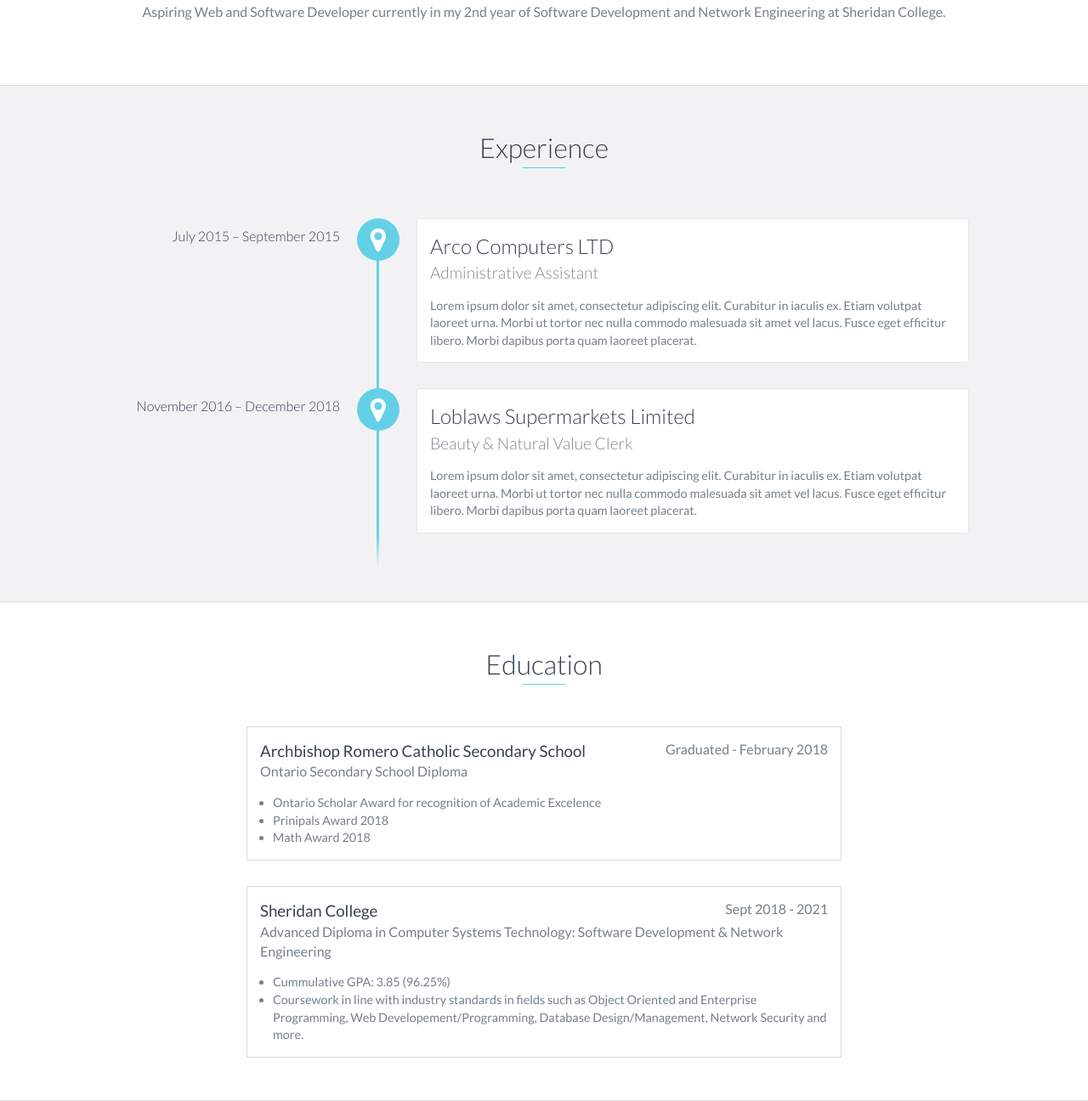
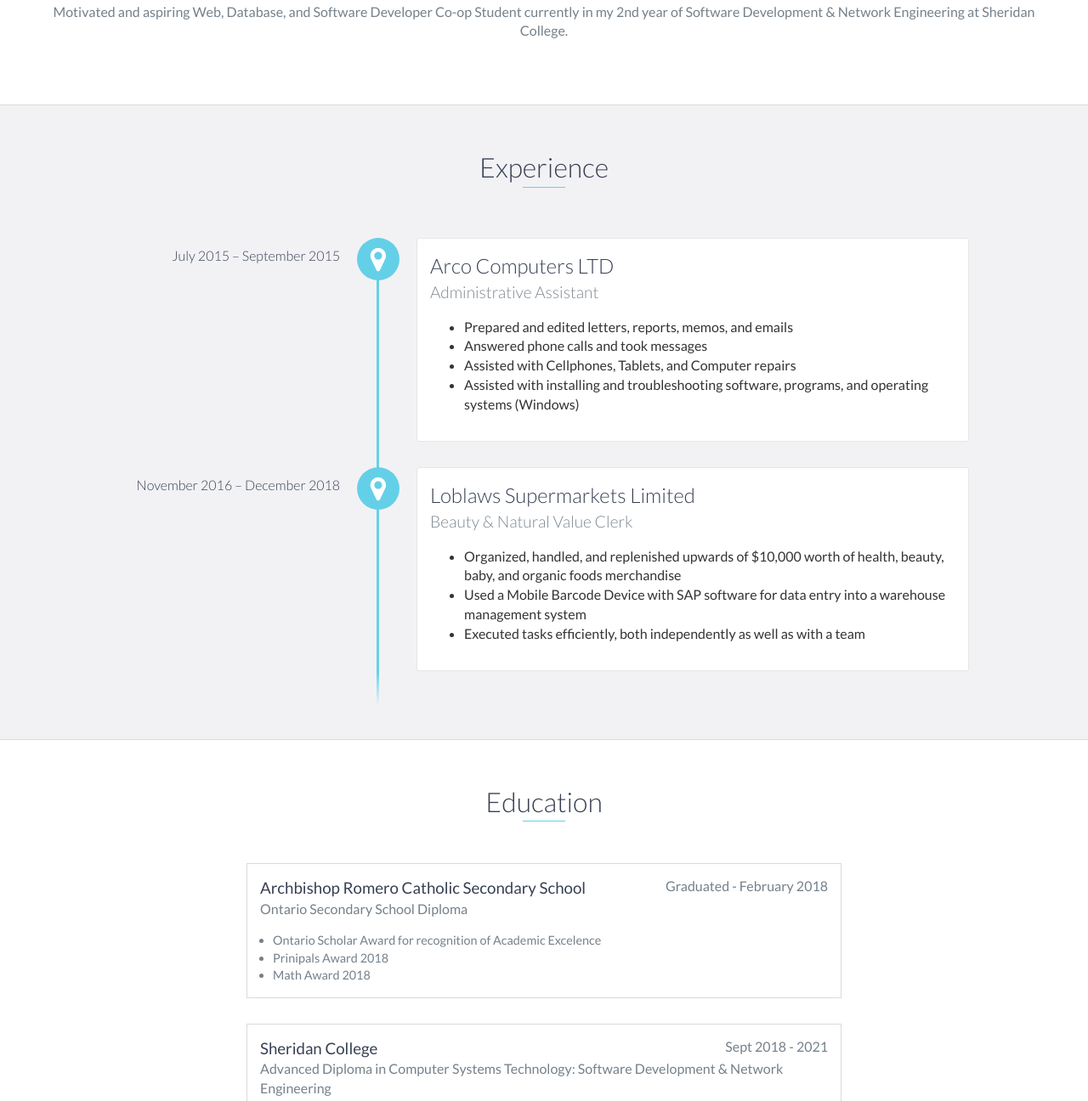
Before and after one commit to Zahra-Arshad/Zahra-Arshad.github.io, a website: page index.html in a window 1280 px wide. Shown: the part 1248-2544 px from the top of the page at 85% size. Drawn offline with nearby package versions, Linux system fonts and the light colour scheme.

Commit message:
Update index.html
updated education, bio, work experience

```diff
--- a/index.html
+++ b/index.html
@@ -74,8 +74,7 @@
                 </div>
                 <div>
                     <p>
-                        Aspiring Web and Software Developer currently in my 2nd year of Software Development and Network Engineering at Sheridan College.                     </p>
-                </div>
+                        Motivated and aspiring Web, Database, and Software Developer Co-op Student currently in my 2nd year of Software Development & Network Engineering at Sheridan College.                 </div>
             </div>
         </div>
     </div>
@@ -87,9 +86,20 @@
             <div data-date="July 2015 – September 2015">
                 <h3>Arco Computers LTD</h3>
                 <h4>Administrative Assistant</h4>
-                <p>
-                    Lorem ipsum dolor sit amet, consectetur adipiscing elit. Curabitur in iaculis ex. Etiam volutpat laoreet urna. Morbi ut tortor nec nulla commodo malesuada sit amet vel lacus. Fusce eget efficitur libero. Morbi dapibus porta quam laoreet placerat.
-                </p>
+                <ul>
+                    <li>
+                        Prepared and edited letters, reports, memos, and emails
+                    </li>
+                    <li>
+                        Answered phone calls and took messages
+                    </li>
+                    <li>
+                        Assisted with Cellphones, Tablets, and Computer repairs
+                    </li>
+                    <li>
+                        Assisted with installing and troubleshooting software, programs, and operating systems (Windows)
+                    </li>
+                </ul>
             </div>
 
             <!-- <div data-date="September 2015 – September 2016">
@@ -103,9 +113,17 @@
             <div data-date="November 2016 – December 2018">
                 <h3>Loblaws Supermarkets Limited</h3>
                 <h4>Beauty & Natural Value Clerk</h4>
-                <p>
-                    Lorem ipsum dolor sit amet, consectetur adipiscing elit. Curabitur in iaculis ex. Etiam volutpat laoreet urna. Morbi ut tortor nec nulla commodo malesuada sit amet vel lacus. Fusce eget efficitur libero. Morbi dapibus porta quam laoreet placerat.
-                </p>
+                <ul>
+                    <li>
+                        Organized, handled, and replenished upwards of $10,000 worth of health, beauty, baby, and organic foods merchandise
+                    </li>
+                    <li>
+                        Used a Mobile Barcode Device with SAP software for data entry into a warehouse management system
+                    </li>
+                    <li>
+                        Executed tasks efficiently, both independently as well as with a team
+                    </li>
+                </ul>
             </div>
         </div>
     </div>
@@ -139,7 +157,8 @@
                     Cummulative GPA: 3.85 (96.25%)
                 </li>
                 <li>
-                    Coursework in line with industry standards in fields such as Object Oriented and Enterprise Programming, Web Developement/Programming, Database Design/Management, Network Security and more.
+
+                    Coursework in line with industry standards in fields such as Object Oriented and Enterprise Programming, Web Development/Programming, Database Design/Management, Network Security and more.
                 </li>
                 <!-- <li>
                     Lorem ipsum dolor sit amet, consectetur adipiscing elit.
```
